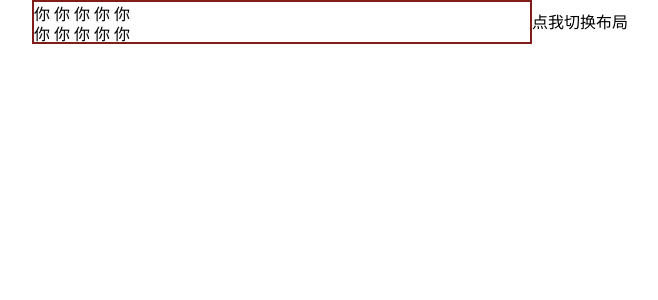
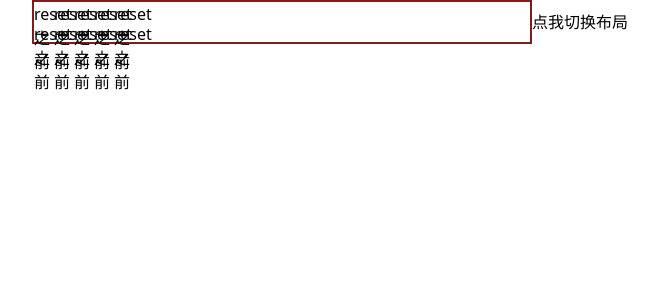
Before and after one commit to hanzhenfang/vite-vue-ts, a Vue app: page / in a window 1280 px wide. Shown: the top 300 px of the page, without its empty margins (310-968 px from the left). Built offline with nearby package versions, Linux system fonts and the light colour scheme.

Commit message:
test git reset
Signed-off-by: hanzhenfang <hanzhenfffang@gmail.com>

```diff
--- a/src/App.vue
+++ b/src/App.vue
@@ -48,7 +48,7 @@ function testClick() {
   <div class="w-[500px] border-red-900 border-[2px] hover:translate-x-[10px]">
     <div :style="testWrapper">
       <div :style="divStyle" class="h-[20px]" v-for="item in 10">
-        <div>你</div>
+        reset 之前
       </div>
     </div>
   </div>
```
